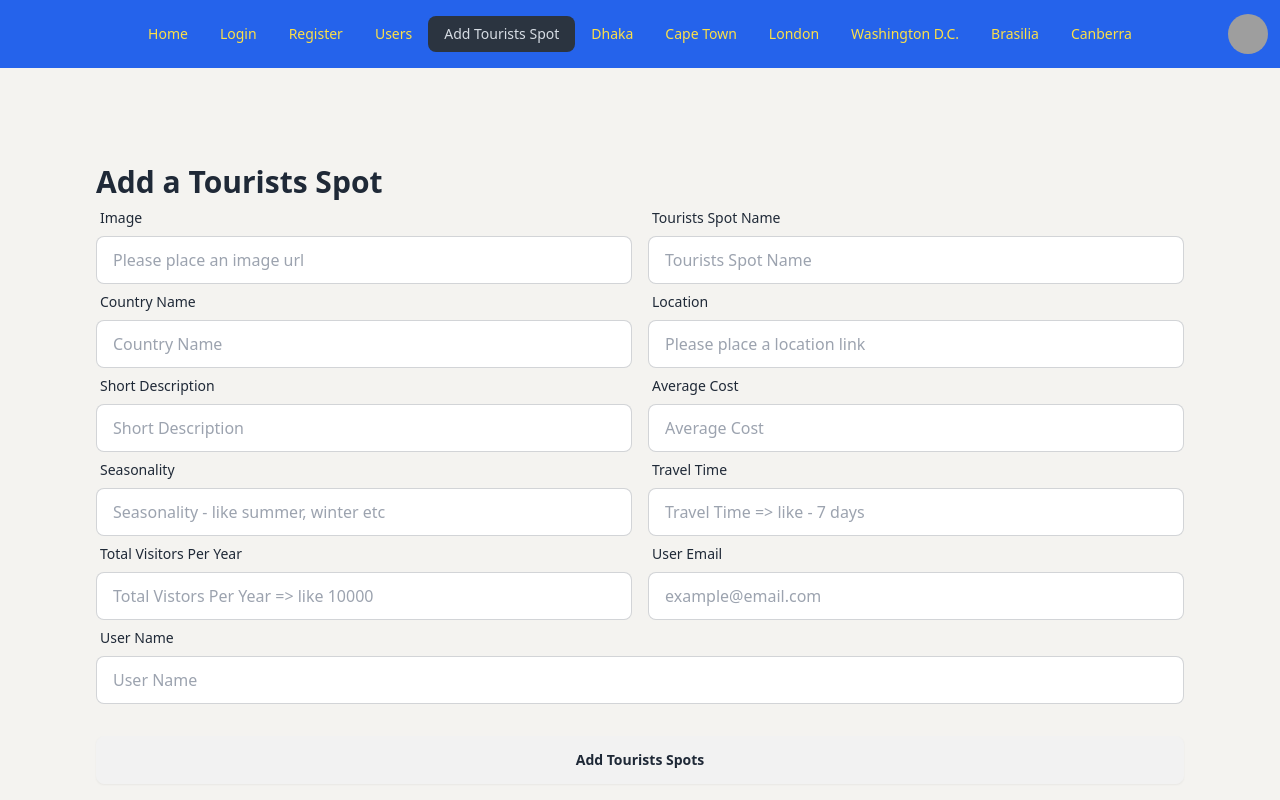
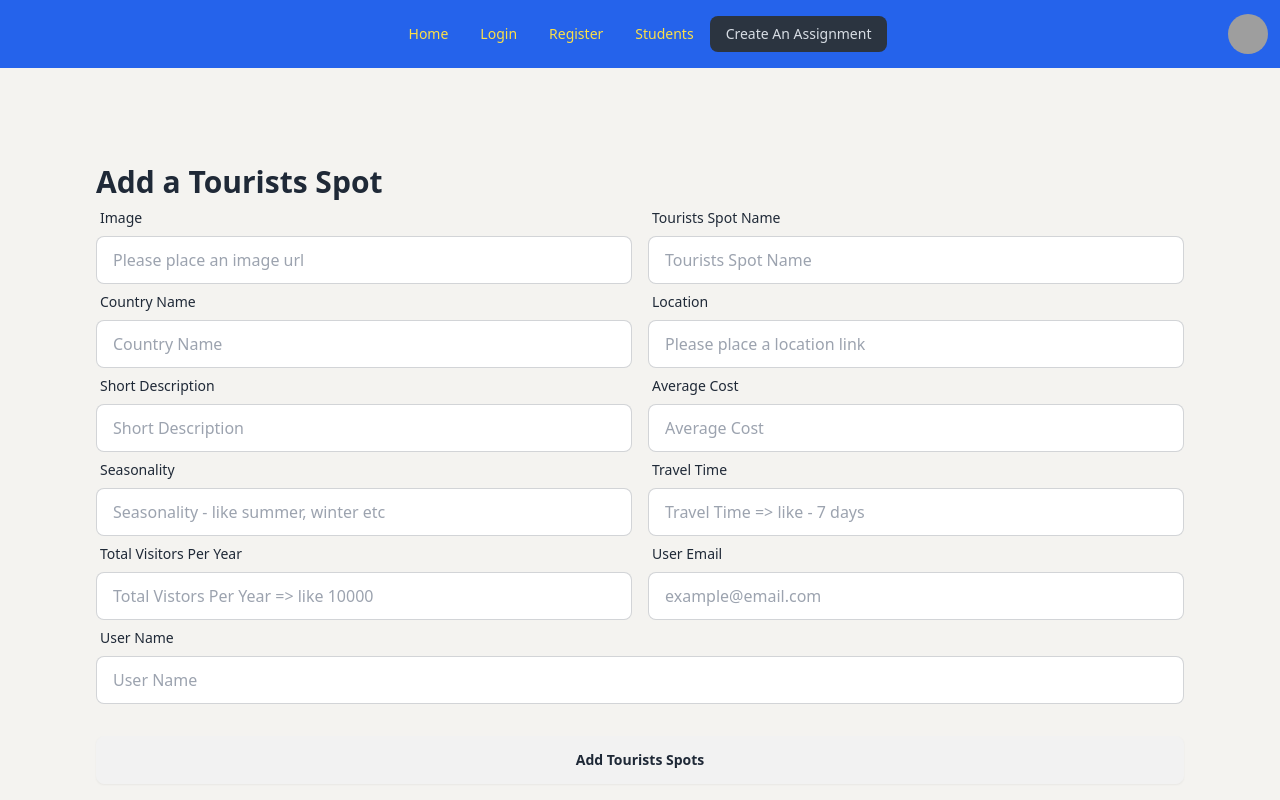
Before and after one commit to Mohammed-Saiful-Islam/b9a11-client-side-Mohammed-Saiful-Islam, a React (Vite) app: page /addCoffee in a window 1280 px wide. Shown: the top 800 px of the page. Built offline with nearby package versions, Linux system fonts and the light colour scheme; grey boxes are pictures that could not be loaded.

Commit message:
some changes added in navbar

```diff
--- a/src/components/Navbar.jsx
+++ b/src/components/Navbar.jsx
@@ -17,14 +17,14 @@ const Navbar = () => {
         <li><NavLink to="/">Home</NavLink></li>
         <li><NavLink to="/signin">Login</NavLink></li>
         <li><NavLink to="/signup">Register</NavLink></li>
-        <li><NavLink to="/users">Users</NavLink></li>
-        <li><NavLink to="/addCoffee">Add Tourists Spot</NavLink></li>
-        <li><NavLink to="/dhaka">Dhaka</NavLink></li>
+        <li><NavLink to="/users">Students</NavLink></li>
+        <li><NavLink to="/addCoffee">Create An Assignment</NavLink></li>
+        {/* <li><NavLink to="/dhaka">Dhaka</NavLink></li>
         <li><NavLink to="/capetown">Cape Town</NavLink></li>
         <li><NavLink to="/london">London</NavLink></li>
         <li><NavLink to="/washingtondc">Washington D.C.</NavLink></li>
         <li><NavLink to="/brasilla">Brasilia</NavLink></li>
-        <li><NavLink to="/canberra">Canberra</NavLink></li>
+        <li><NavLink to="/canberra">Canberra</NavLink></li> */}
     </>
 
 
```
